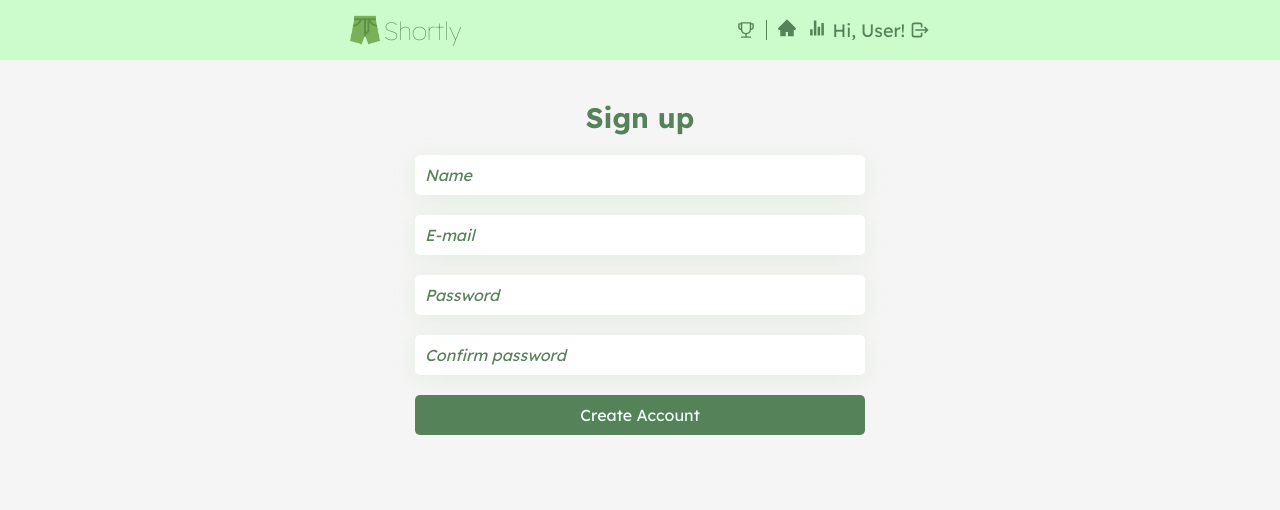
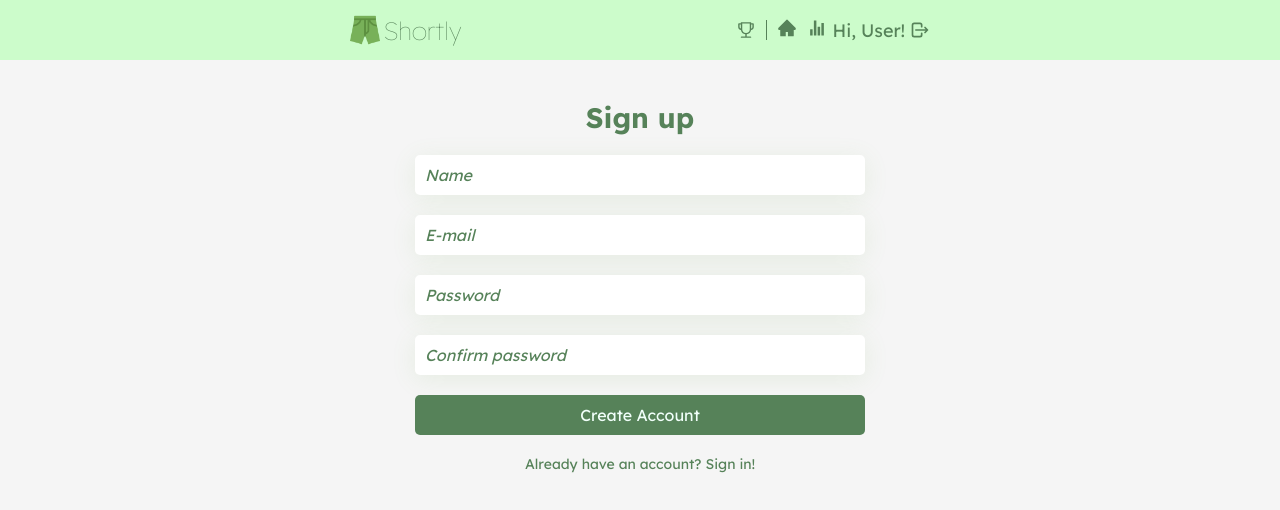
Before and after one commit to erickssguerra/projeto17-shortly-front, a React (Create React App) app: page /signup in a window 1280 px wide. Shown: the top 510 px of the page. Built offline with nearby package versions, Linux system fonts and the light colour scheme.

Commit message:
feat: add signin message

```diff
--- a/src/pages/SignUp/index.js
+++ b/src/pages/SignUp/index.js
@@ -1,5 +1,6 @@
 import * as Screen from "../../styles/Screen"
 import * as Form from "../../styles/Form"
+import { Link } from "react-router-dom";
 
 export default function SignUp() {
   return (
@@ -12,6 +13,7 @@
         <Form.Input placeholder="Confirm password" type="password" />
         <Form.Button>Create Account</Form.Button>
       </Form.Form>
+      <Link to="/signin"><p>Already have an account? Sign in!</p></Link>
     </Screen.Container>
   );
 }
```
